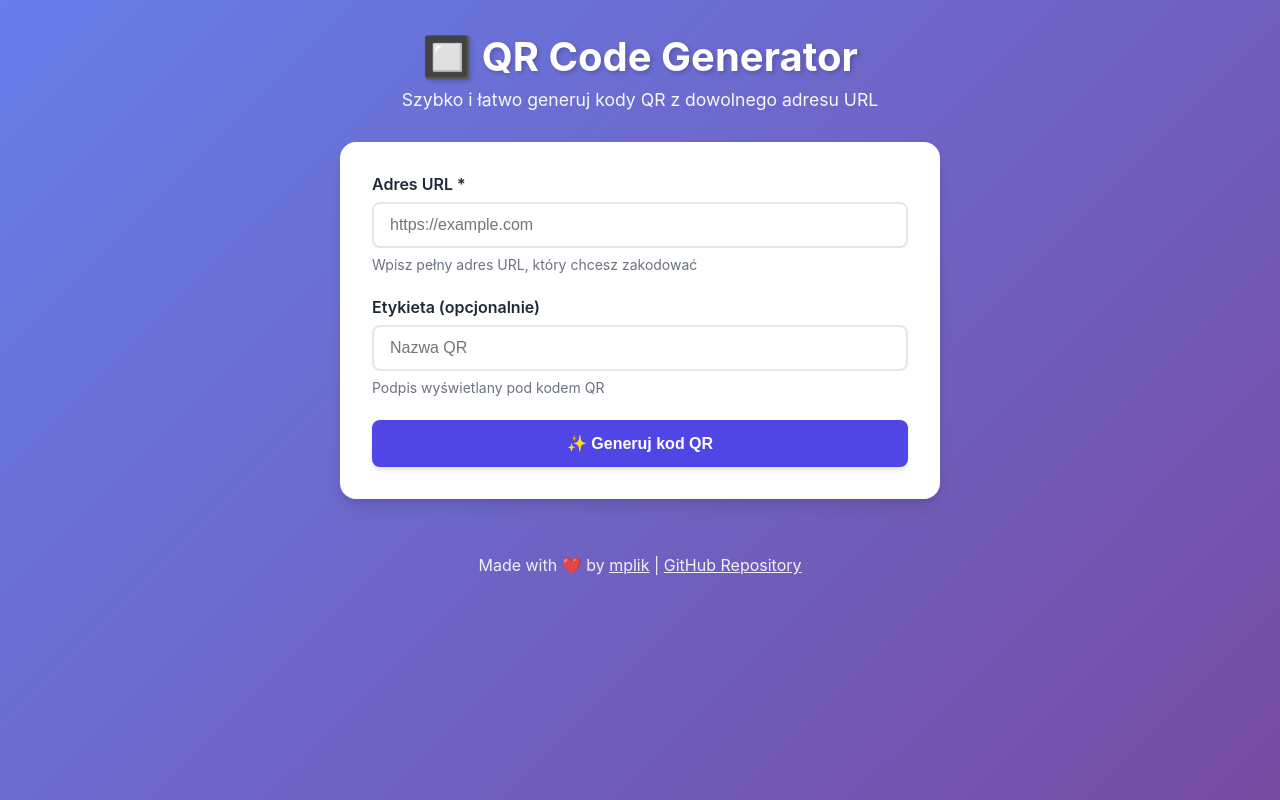
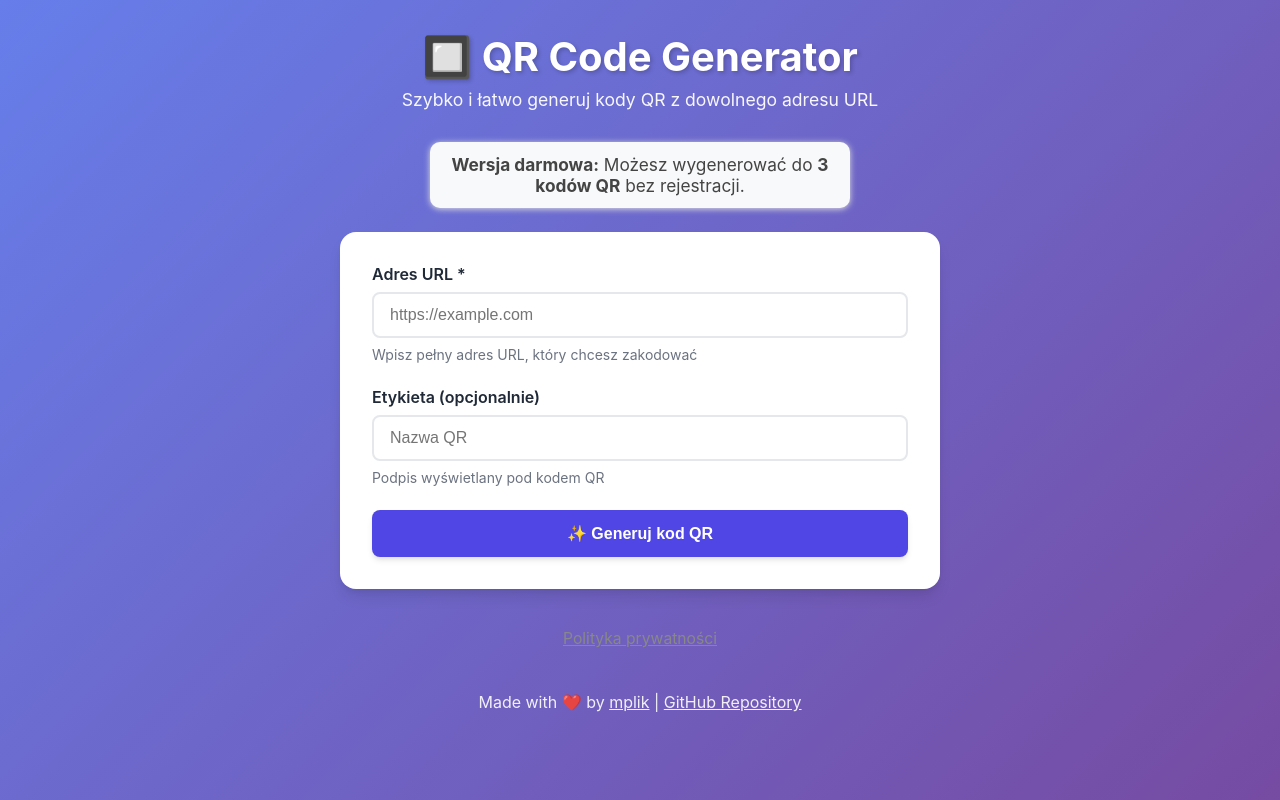
Before and after one commit to mplik/qr-code-generator, a Flask app: page / in a window 1280 px wide. Run offline with Flask 3, Linux system fonts and the light colour scheme.

Commit message:
Dodano informację o limicie 3 darmowych kodów oraz link do polityki prywatności na stronie głównej w pliku templates/index.html

```diff
--- a/templates/index.html
+++ b/templates/index.html
@@ -16,6 +16,9 @@
         </header>
 
         <main>
+                <div style="margin: 12px auto 24px auto; max-width: 420px; background: #f8f9fa; border-radius: 10px; box-shadow: 0 1px 6px #e0e0e0; padding: 12px 18px; text-align: center; color: #444; font-size: 1.08em;">
+                    <strong>Wersja darmowa:</strong> Możesz wygenerować do <b>3 kodów QR</b> bez rejestracji.
+                </div>
             <!-- Formularz -->
             <div class="form-card">
                 <form method="POST" action="/generate">
@@ -86,6 +89,10 @@
             {% endif %}
         </main>
 
+            <div style="margin: 40px auto 12px auto; text-align: center; color: #888; font-size: 0.98em;">
+                <a href="https://bit.ly/ppmplik" target="_blank" style="color: #888; text-decoration: underline;">Polityka prywatności</a>
+            </div>
+
         <footer>
             <p>
                 Made with ❤️ by <a href="https://github.com/mplik" target="_blank">mplik</a> |
```
